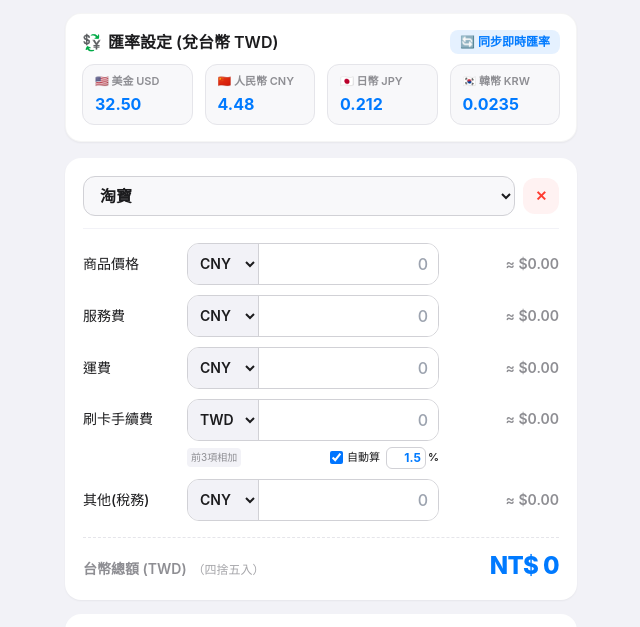
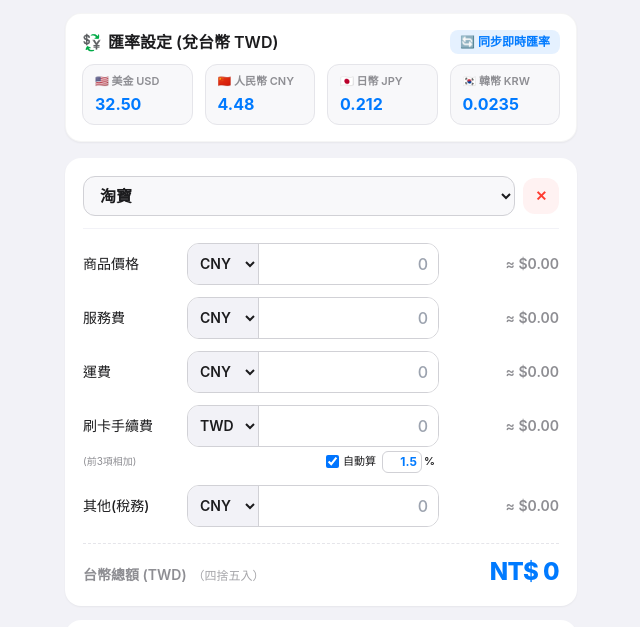
Before and after one commit to YYingHung/product_cp, a plain HTML site: page index.html in a window 1280 px wide. Shown: the part 87-714 px from the top of the page, without its empty margins (319-959 px from the left). Drawn offline with nearby package versions, Linux system fonts and the light colour scheme.

Commit message:
Update index.html

```diff
--- a/index.html
+++ b/index.html
@@ -199,64 +199,68 @@
           </button>
         </div>
 
-        <!-- 費用項目列表 -->
-        <div class="space-y-2.5">
+        <!-- 費用項目列表 (改用 Grid 確保三欄完美對齊、絕不變形) -->
+        <div class="space-y-3">
           <!-- 2. 商品價格 -->
-          <div class="flex items-center justify-between gap-2">
-            <span class="w-20 sm:w-24 text-xs sm:text-sm font-medium text-[#1C1C1E] shrink-0">商品價格</span>
-            <div class="flex flex-1 min-w-0 border border-[#D1D1D6] rounded-xl overflow-hidden bg-white focus-within:border-[#007AFF] focus-within:ring-2 focus-within:ring-[#007AFF]/15 transition-all">
+          <div class="grid grid-cols-[80px_1fr_96px] sm:grid-cols-[96px_1fr_112px] items-center gap-2">
+            <span class="text-xs sm:text-sm font-medium text-[#1C1C1E]">商品價格</span>
+            <div class="flex border border-[#D1D1D6] rounded-xl overflow-hidden bg-white focus-within:border-[#007AFF] focus-within:ring-2 focus-within:ring-[#007AFF]/15 transition-all">
               ${createCurrencySelect('curr-item', defaultCurr)}
               <input type="text" inputmode="decimal" placeholder="0"
                      class="fee-input val-item w-full px-2.5 py-2 text-right text-sm sm:text-base font-medium text-[#1C1C1E] outline-none min-w-0"
                      oninput="sanitizeDecimalInput(this); calculateAll();">
             </div>
-            <div class="sub-twd-preview w-24 sm:w-28 text-right text-xs sm:text-sm font-semibold text-[#8E8E93] shrink-0">
+            <div class="sub-twd-preview text-right text-xs sm:text-sm font-semibold text-[#8E8E93]">
               ≈ $0.00
             </div>
           </div>
 
           <!-- 3. 服務費價格 -->
-          <div class="flex items-center justify-between gap-2">
-            <span class="w-20 sm:w-24 text-xs sm:text-sm font-medium text-[#1C1C1E] shrink-0">服務費</span>
-            <div class="flex flex-1 min-w-0 border border-[#D1D1D6] rounded-xl overflow-hidden bg-white focus-within:border-[#007AFF] focus-within:ring-2 focus-within:ring-[#007AFF]/15 transition-all">
+          <div class="grid grid-cols-[80px_1fr_96px] sm:grid-cols-[96px_1fr_112px] items-center gap-2">
+            <span class="text-xs sm:text-sm font-medium text-[#1C1C1E]">服務費</span>
+            <div class="flex border border-[#D1D1D6] rounded-xl overflow-hidden bg-white focus-within:border-[#007AFF] focus-within:ring-2 focus-within:ring-[#007AFF]/15 transition-all">
               ${createCurrencySelect('curr-service', defaultCurr)}
               <input type="text" inputmode="decimal" placeholder="0"
                      class="fee-input val-service w-full px-2.5 py-2 text-right text-sm sm:text-base font-medium text-[#1C1C1E] outline-none min-w-0"
                      oninput="sanitizeDecimalInput(this); calculateAll();">
             </div>
-            <div class="sub-twd-preview w-24 sm:w-28 text-right text-xs sm:text-sm font-semibold text-[#8E8E93] shrink-0">
+            <div class="sub-twd-preview text-right text-xs sm:text-sm font-semibold text-[#8E8E93]">
               ≈ $0.00
             </div>
           </div>
 
           <!-- 4. 運費價格 -->
-          <div class="flex items-center justify-between gap-2">
-            <span class="w-20 sm:w-24 text-xs sm:text-sm font-medium text-[#1C1C1E] shrink-0">運費</span>
-            <div class="flex flex-1 min-w-0 border border-[#D1D1D6] rounded-xl overflow-hidden bg-white focus-within:border-[#007AFF] focus-within:ring-2 focus-within:ring-[#007AFF]/15 transition-all">
+          <div class="grid grid-cols-[80px_1fr_96px] sm:grid-cols-[96px_1fr_112px] items-center gap-2">
+            <span class="text-xs sm:text-sm font-medium text-[#1C1C1E]">運費</span>
+            <div class="flex border border-[#D1D1D6] rounded-xl overflow-hidden bg-white focus-within:border-[#007AFF] focus-within:ring-2 focus-within:ring-[#007AFF]/15 transition-all">
               ${createCurrencySelect('curr-shipping', defaultCurr)}
               <input type="text" inputmode="decimal" placeholder="0"
                      class="fee-input val-shipping w-full px-2.5 py-2 text-right text-sm sm:text-base font-medium text-[#1C1C1E] outline-none min-w-0"
                      oninput="sanitizeDecimalInput(this); calculateAll();">
             </div>
-            <div class="sub-twd-preview w-24 sm:w-28 text-right text-xs sm:text-sm font-semibold text-[#8E8E93] shrink-0">
+            <div class="sub-twd-preview text-right text-xs sm:text-sm font-semibold text-[#8E8E93]">
               ≈ $0.00
             </div>
           </div>
 
           <!-- 5. 刷卡手續費價格 -->
-          <div class="flex items-start justify-between gap-2">
-            <span class="w-20 sm:w-24 text-xs sm:text-sm font-medium text-[#1C1C1E] shrink-0 pt-2.5">刷卡手續費</span>
-            <div class="flex-1 min-w-0 flex flex-col gap-1.5">
+          <div>
+            <div class="grid grid-cols-[80px_1fr_96px] sm:grid-cols-[96px_1fr_112px] items-center gap-2">
+              <span class="text-xs sm:text-sm font-medium text-[#1C1C1E]">刷卡手續費</span>
               <div class="flex border border-[#D1D1D6] rounded-xl overflow-hidden bg-white focus-within:border-[#007AFF] focus-within:ring-2 focus-within:ring-[#007AFF]/15 transition-all">
                 ${createCurrencySelect('curr-cc', 'TWD')}
                 <input type="text" inputmode="decimal" placeholder="0"
                        class="fee-input val-cc w-full px-2.5 py-2 text-right text-sm sm:text-base font-medium text-[#1C1C1E] outline-none min-w-0"
                        oninput="sanitizeDecimalInput(this); manualCCInput(this);">
               </div>
-              <!-- 前3項相加在左，自動算按鈕在右 -->
-              <div class="flex items-center justify-between text-[11px] text-[#8E8E93]">
-                <span class="bg-[#F2F2F7] text-[#8E8E93] text-[10px] px-1 py-0.5 rounded">前3項相加</span>
-                <div class="flex items-center gap-1.5">
+              <div class="sub-twd-preview text-right text-xs sm:text-sm font-semibold text-[#8E8E93]">
+                ≈ $0.00
+              </div>
+            </div>
+            <!-- 下方對齊說明列：左邊對齊標題，右邊對齊輸入框 -->
+            <div class="grid grid-cols-[80px_1fr_96px] sm:grid-cols-[96px_1fr_112px] items-center gap-2 mt-1">
+              <span class="text-[10px] text-[#8E8E93]"> (前3項相加)</span>
+              <div class="flex items-center justify-end gap-1.5 text-[11px] text-[#8E8E93] px-1">
                 <label class="inline-flex items-center gap-1 text-[#1C1C1E] font-medium cursor-pointer">
                   <input type="checkbox" class="cc-auto-check rounded text-[#007AFF] focus:ring-0 cursor-pointer" checked onchange="calculateAll()">
                   <span>自動算</span>
@@ -268,23 +272,20 @@
                   <span class="ml-0.5 font-semibold text-[#1C1C1E]">%</span>
                 </div>
               </div>
-              </div>
-            </div>
-            <div class="sub-twd-preview w-24 sm:w-28 text-right text-xs sm:text-sm font-semibold text-[#8E8E93] shrink-0 pt-2.5">
-              ≈ $0.00
+              <div></div>
             </div>
           </div>
 
           <!-- 6. 其他(稅務) -->
-          <div class="flex items-center justify-between gap-2">
-            <span class="w-20 sm:w-24 text-xs sm:text-sm font-medium text-[#1C1C1E] shrink-0 leading-tight">其他(稅務)</span>
-            <div class="flex flex-1 min-w-0 border border-[#D1D1D6] rounded-xl overflow-hidden bg-white focus-within:border-[#007AFF] focus-within:ring-2 focus-within:ring-[#007AFF]/15 transition-all">
+          <div class="grid grid-cols-[80px_1fr_96px] sm:grid-cols-[96px_1fr_112px] items-center gap-2">
+            <span class="text-xs sm:text-sm font-medium text-[#1C1C1E] leading-tight">其他(稅務)</span>
+            <div class="flex border border-[#D1D1D6] rounded-xl overflow-hidden bg-white focus-within:border-[#007AFF] focus-within:ring-2 focus-within:ring-[#007AFF]/15 transition-all">
               ${createCurrencySelect('curr-other', defaultCurr)}
               <input type="text" inputmode="decimal" placeholder="0"
                      class="fee-input val-other w-full px-2.5 py-2 text-right text-sm sm:text-base font-medium text-[#1C1C1E] outline-none min-w-0"
                      oninput="sanitizeDecimalInput(this); calculateAll();">
             </div>
-            <div class="sub-twd-preview w-24 sm:w-28 text-right text-xs sm:text-sm font-semibold text-[#8E8E93] shrink-0">
+            <div class="sub-twd-preview text-right text-xs sm:text-sm font-semibold text-[#8E8E93]">
               ≈ $0.00
             </div>
           </div>
```
Lines whose indentation alone changed are shown as unchanged.
